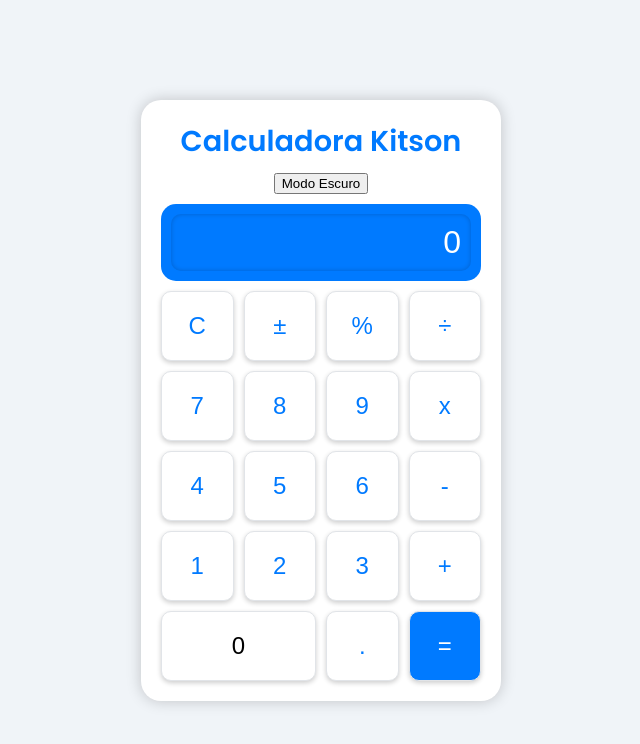
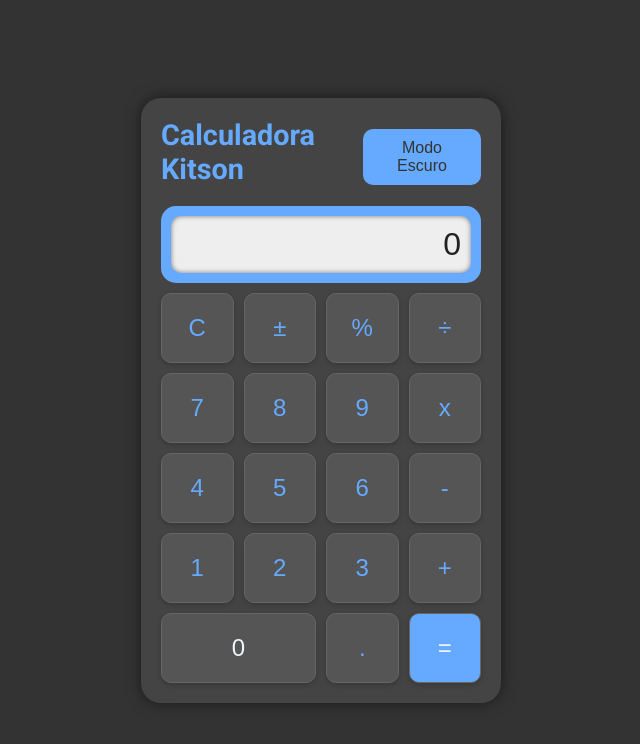
Before and after one commit to Kitson01/Calculadora-Kitson, a plain HTML site: page index.html in a window 1280 px wide. Both pictures are taken after a click on the button "Modo Escuro". Shown: the whole page, without its empty margins (319-959 px from the left). Drawn offline with Linux system fonts and the light colour scheme.

Commit message:
Atualizar o styles.css

```diff
--- a/styles.css
+++ b/styles.css
@@ -1,6 +1,8 @@
 /* Importar a fonte Poppins do Google Fonts */
 @import url('https://fonts.googleapis.com/css2?family=Poppins:wght@400;600&display=swap');
+@import url('https://fonts.googleapis.com/css2?family=Roboto:wght@400;700&display=swap');
 
+/* Tema claro */
 body {
     display: flex;
     justify-content: center;
@@ -22,16 +24,43 @@ body {
 }
 
 .header {
-    text-align: center;
+    display: flex;
+    justify-content: space-between;
+    align-items: center;
     margin-bottom: 10px;
 }
 
 .title {
     color: #007aff;
     font-size: 1.8em;
-    font-family: 'Poppins', sans-serif; /* Fonte moderna */
+    font-family: 'Roboto', sans-serif; /* Fonte moderna e elegante */
     margin-bottom: 10px;
-    font-weight: 600;
+    font-weight: 700;
+    cursor: pointer;
+    transition: transform 0.3s;
+}
+
+.title:active {
+    transform: scale(0.95);
+}
+
+.dark-mode-toggle {
+    background-color: #007aff;
+    color: white;
+    border: none;
+    border-radius: 10px;
+    padding: 10px 20px;
+    cursor: pointer;
+    transition: background-color 0.3s;
+    font-size: 1em;
+}
+
+.dark-mode-toggle.dark-mode-active {
+    background-color: #66aaff;
+}
+
+.dark-mode-toggle.dark-mode-active:hover {
+    background-color: #4477cc;
 }
 
 .display-container {
@@ -116,3 +145,73 @@ body {
     border-radius: 10px; /* Forma quadrada */
     font-size: 1.5em;
 }
+
+/* Tema escuro */
+body.dark-mode {
+    background-color: #333;
+    color: #f0f4f8;
+}
+
+body.dark-mode .calculator {
+    background-color: #444;
+    box-shadow: 0 0 15px rgba(0,0,0,0.5);
+}
+
+body.dark-mode .header .title {
+    color: #66aaff;
+}
+
+body.dark-mode .dark-mode-toggle {
+    background-color: #66aaff;
+    color: #333;
+}
+
+body.dark-mode .dark-mode-toggle:hover {
+    background-color: #4477cc;
+}
+
+body.dark-mode .display-container {
+    background-color: #66aaff;
+}
+
+body.dark-mode .display {
+    color: #222;
+    background-color: #eee;
+    box-shadow: inset 0 0 5px rgba(0,0,0,0.5);
+}
+
+body.dark-mode .btn {
+    background-color: #555;
+    border: 1px solid #666;
+    color: #f0f4f8;
+}
+
+body.dark-mode .btn:hover {
+    background-color: #666;
+}
+
+body.dark-mode .btn:active {
+    background-color: #777;
+}
+
+body.dark-mode .btn-icon {
+    color: #66aaff;
+}
+
+body.dark-mode .btn-equal {
+    background-color: #66aaff;
+}
+
+body.dark-mode .btn-equal:hover {
+    background-color: #4477cc;
+}
+/* Animação do título */
+@keyframes animateTitle {
+    0% { transform: scale(1); }
+    50% { transform: scale(1.1); }
+    100% { transform: scale(1); }
+}
+
+.title.animate {
+    animation: animateTitle 0.5s ease;
+}
```
